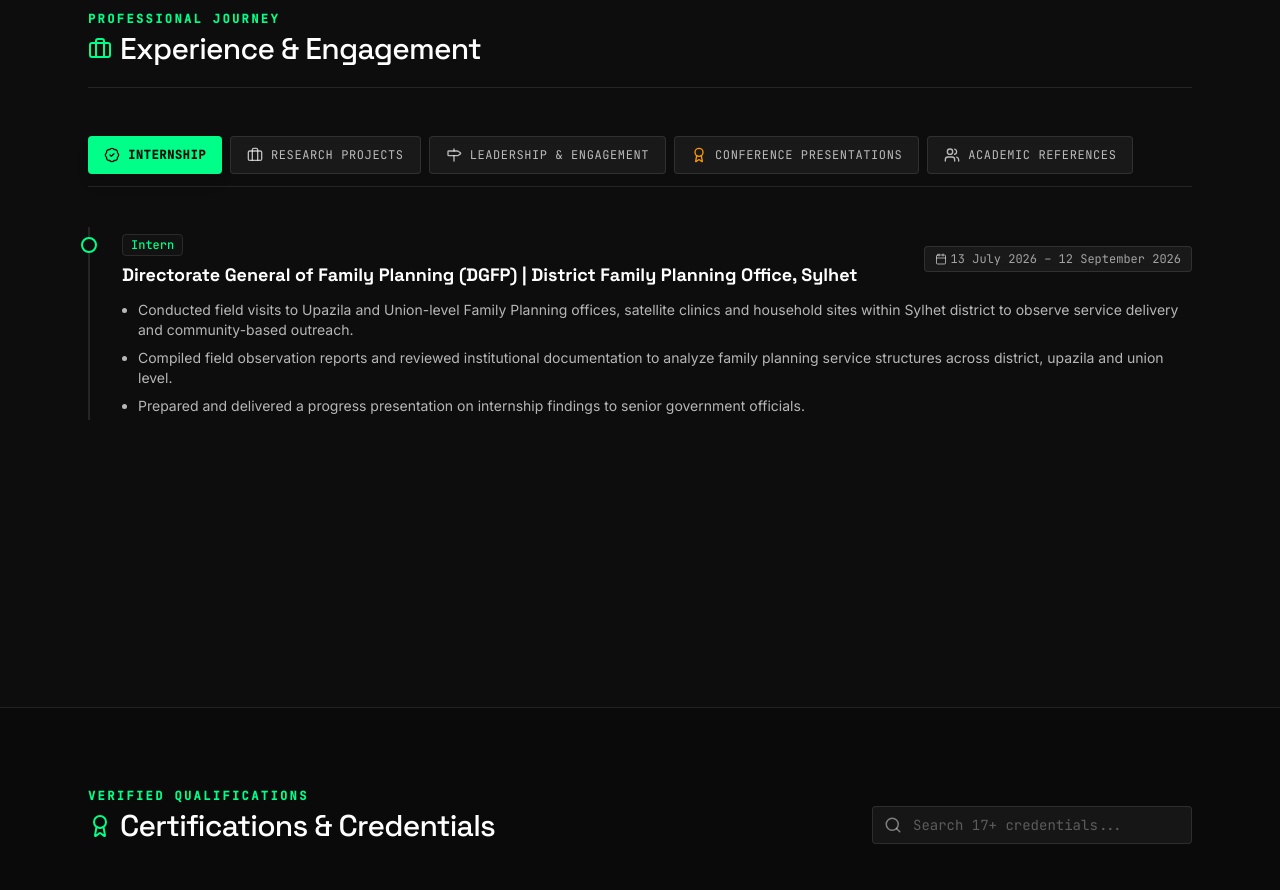
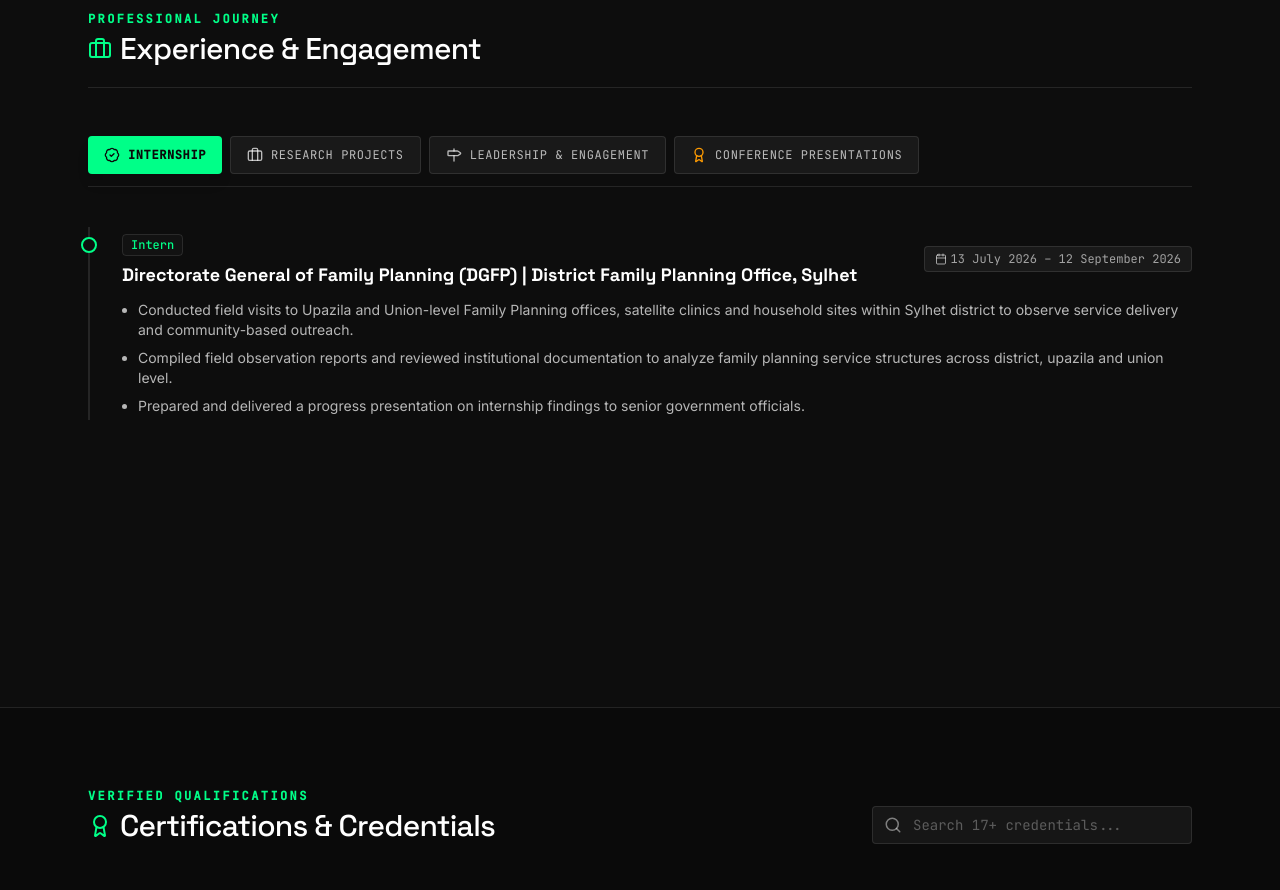
Before and after one commit to Anthrowebs/Portfolio-G.H., a React (Vite) app: page / in a window 1280 px wide. Shown: the part 3260-4150 px from the top of the page. Built offline with nearby package versions, Linux system fonts and the light colour scheme.

Commit message:
Remove references section

```diff
--- a/src/components/Experience.tsx
+++ b/src/components/Experience.tsx
@@ -1,9 +1,9 @@
 import { useState } from "react";
 import { motion, AnimatePresence } from "motion/react";
-import { Briefcase, Milestone, Award, Users, Mail, Phone, Calendar, ArrowUpRight, BadgeCheck } from "lucide-react";
-import { employmentExperience, researchExperience, leadershipEngagement, conferencePresentations, references } from "../data/portfolioData";
+import { Briefcase, Milestone, Award, Calendar, ArrowUpRight, BadgeCheck } from "lucide-react";
+import { employmentExperience, researchExperience, leadershipEngagement, conferencePresentations } from "../data/portfolioData";
 
-type TabType = "internship" | "research" | "leadership" | "conferences" | "references";
+type TabType = "internship" | "research" | "leadership" | "conferences";
 
 export default function Experience() {
   const [activeTab, setActiveTab] = useState<TabType>("internship");
@@ -12,8 +12,7 @@
     { id: "internship" as TabType, label: "Internship", icon: <BadgeCheck className="w-4 h-4" /> },
     { id: "research" as TabType, label: "Research Projects", icon: <Briefcase className="w-4 h-4" /> },
     { id: "leadership" as TabType, label: "Leadership & Engagement", icon: <Milestone className="w-4 h-4" /> },
-    { id: "conferences" as TabType, label: "Conference Presentations", icon: <Award className="w-4 h-4 text-amber-500" /> },
-    { id: "references" as TabType, label: "Academic References", icon: <Users className="w-4 h-4" /> }
+    { id: "conferences" as TabType, label: "Conference Presentations", icon: <Award className="w-4 h-4 text-amber-500" /> }
   ];
 
   return (
@@ -240,47 +239,6 @@
               </motion.div>
             )}
 
-            {/* REFERENCES */}
-            {activeTab === "references" && (
-              <motion.div
-                key="references"
-                initial={{ opacity: 0, y: 15 }}
-                animate={{ opacity: 1, y: 0 }}
-                exit={{ opacity: 0, y: -15 }}
-                transition={{ duration: 0.25 }}
-                className="grid grid-cols-1 md:grid-cols-2 gap-6"
-              >
-                {references.map((ref, idx) => (
-                  <div key={idx} className="border border-white/10 bg-white/5 shadow-xs rounded-sm p-6 relative hover:border-brand-500/40 transition-colors">
-                    <span className="absolute right-4 top-2 text-white/5 text-8xl font-serif font-bold pointer-events-none mb-1 select-none">
-                      ”
-                    </span>
-
-                    <h4 className="font-display font-bold text-lg text-white">
-                      {ref.name}
-                    </h4>
-                    <p className="text-xs font-mono text-brand-500 font-semibold uppercase tracking-widest mt-1">
-                      {ref.role}
-                    </p>
-                    <p className="text-xs font-sans text-white/50 mt-0.5">
-                      {ref.dept}, {ref.institution}
-                    </p>
-
-                    <div className="mt-6 space-y-2 border-t border-white/5 pt-4 text-xs font-mono text-white/70">
-                      <a href={`tel:${ref.phone}`} className="flex items-center gap-2 hover:text-brand-500 transition-colors w-fit">
-                        <Phone className="w-3.5 h-3.5 text-brand-500" />
-                        <span>{ref.phone}</span>
-                      </a>
-                      <a href={`mailto:${ref.email}`} className="flex items-center gap-2 hover:text-brand-500 transition-colors w-fit">
-                        <Mail className="w-3.5 h-3.5 text-brand-500" />
-                        <span>{ref.email}</span>
-                      </a>
-                    </div>
-                  </div>
-                ))}
-              </motion.div>
-            )}
-
           </AnimatePresence>
         </div>
 
--- a/src/data/portfolioData.ts
+++ b/src/data/portfolioData.ts
@@ -288,22 +288,3 @@
   { name: "Bengali (Bangla)", level: "Native" },
   { name: "English", level: "Professional Proficiency | Reading: Advanced • Writing: Advanced • Speaking: Advanced" }
 ];
-
-export const references = [
-  {
-    name: "Dr. Md. Shahgahan Miah",
-    role: "Professor",
-    dept: "Department of Anthropology",
-    institution: "Shahjalal University of Science & Technology",
-    phone: "+880 1740-992656",
-    email: "shahgahan-anp@sust.edu"
-  },
-  {
-    name: "Chand Mia",
-    role: "Assistant Professor",
-    dept: "Department of Anthropology",
-    institution: "Shahjalal University of Science & Technology",
-    phone: "+880 1917-870702",
-    email: "chandm-anp@sust.edu"
-  }
-];
```
